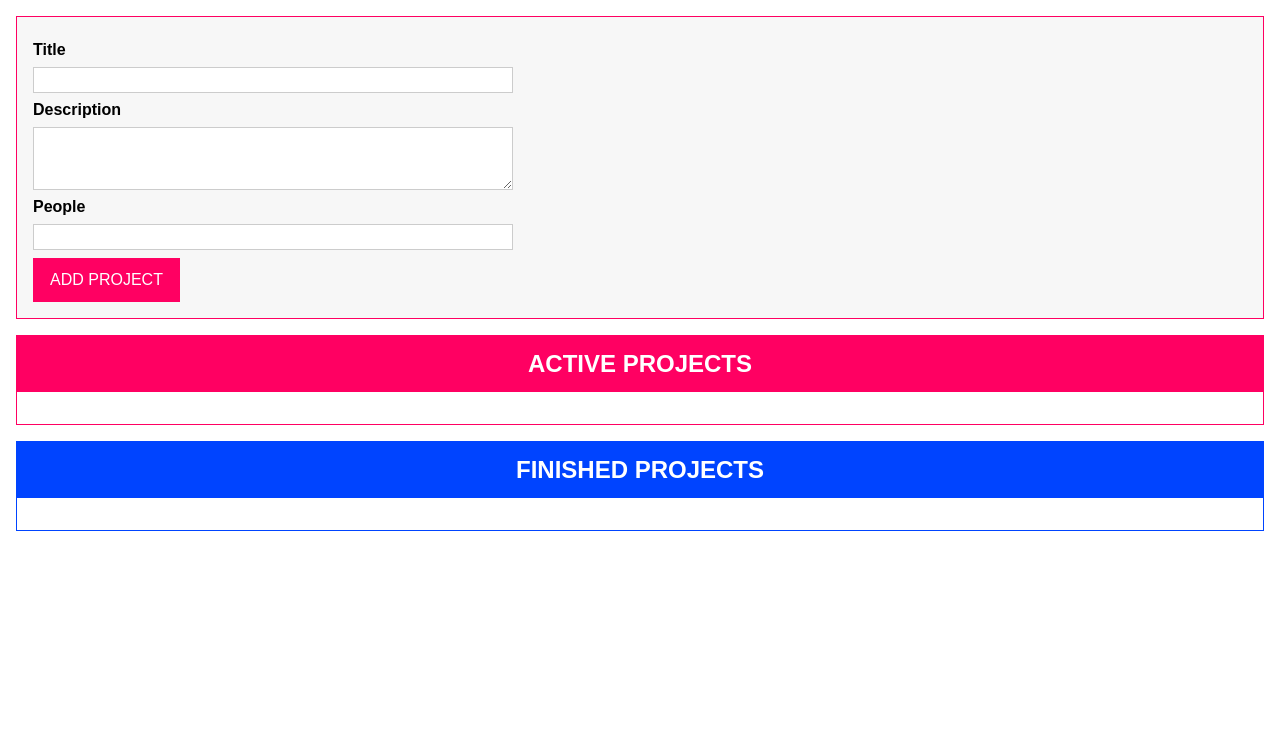
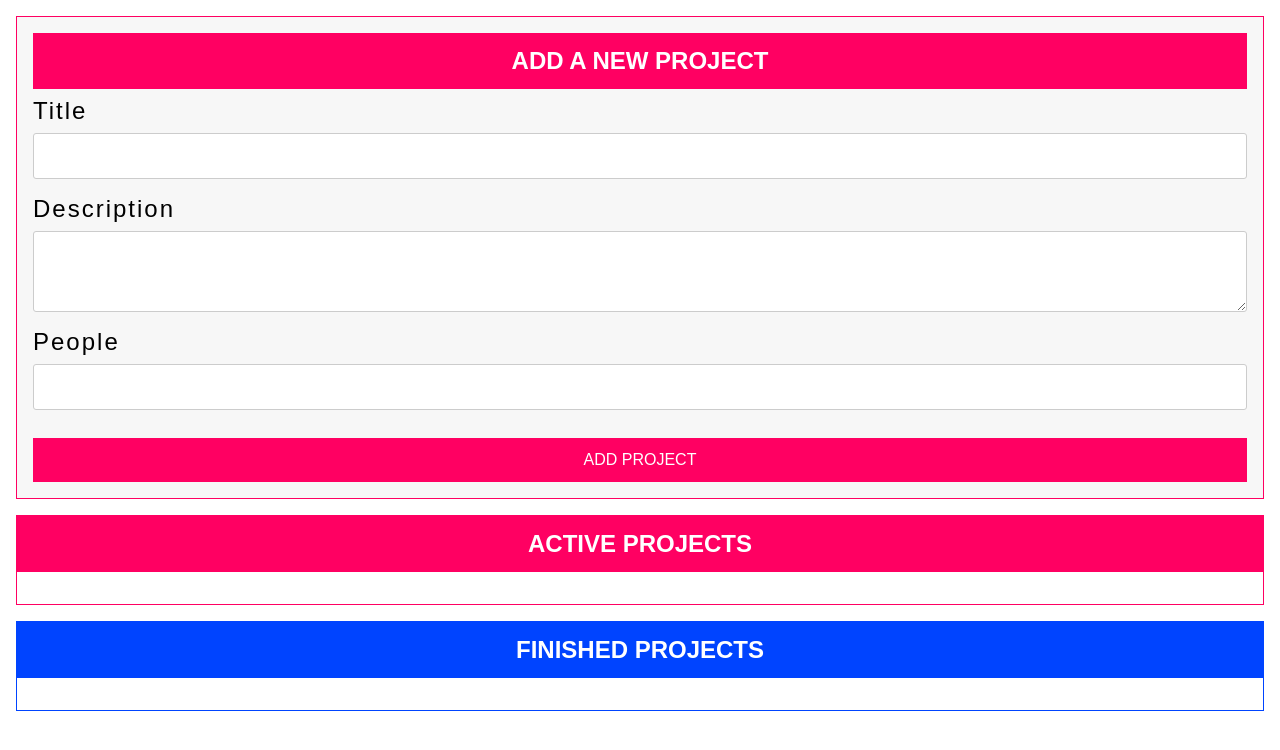
Before and after one commit to Rahat47/basic-ts-project, a website with bundled scripts: page index.html in a window 1280 px wide. Built offline with nearby package versions, Linux system fonts and the light colour scheme.

Commit message:
some html css edits

```diff
--- a/app.css
+++ b/app.css
@@ -18,16 +18,19 @@ textarea {
 }
 
 label {
-    font-weight: bold;
+    font-weight: 300;
+    letter-spacing: 2px;
+    font-size: 1.5rem;
 }
 
 input,
 textarea {
     font: inherit;
-    padding: 0.2rem 0.4rem;
+    padding: 0.8rem 1rem;
     width: 100%;
-    max-width: 30rem;
     border: 1px solid #ccc;
+    border-radius: 3px;
+    caret-color: #a80041;
 }
 
 input:focus,
@@ -37,12 +40,14 @@ textarea:focus {
 }
 
 button {
+    margin-top: 20px;
     font: inherit;
     background: #ff0062;
     border: 1px solid #ff0062;
     cursor: pointer;
     color: white;
     padding: 0.75rem 1rem;
+    transition: all 200ms ease-in-out;
 }
 
 button:focus {
@@ -120,8 +125,19 @@ button:active {
 }
 
 #user-input {
+    display: flex;
+    flex-direction: column;
     margin: 1rem;
     padding: 1rem;
     border: 1px solid #ff0062;
     background: #f7f7f7;
 }
+
+#user-input header {
+    background: #ff0062;
+    height: 3.5rem;
+    display: flex;
+    justify-content: center;
+    align-items: center;
+    color: #fff;
+}
--- a/index.html
+++ b/index.html
@@ -13,7 +13,10 @@
 <body>
 
   <template id="project-input">
-    <form>
+    <form autocomplete="off">
+      <header>
+        <h2>ADD A NEW PROJECT</h2>
+      </header>
       <div class="form-control">
         <label for="title">Title</label>
         <input type="text" id="title" />
```
Also changed, not shown: src/app.ts (+9 -5 lines).
